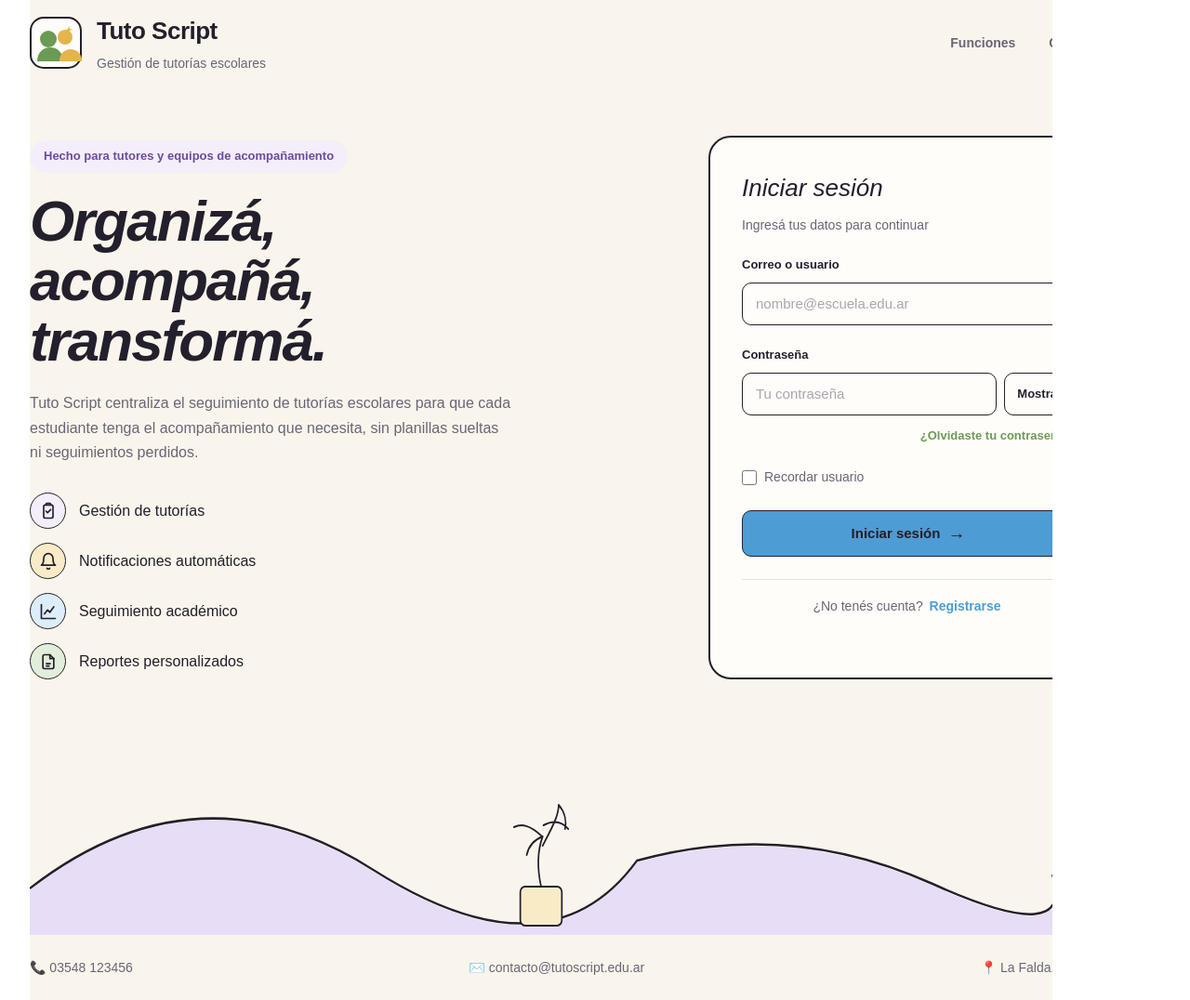
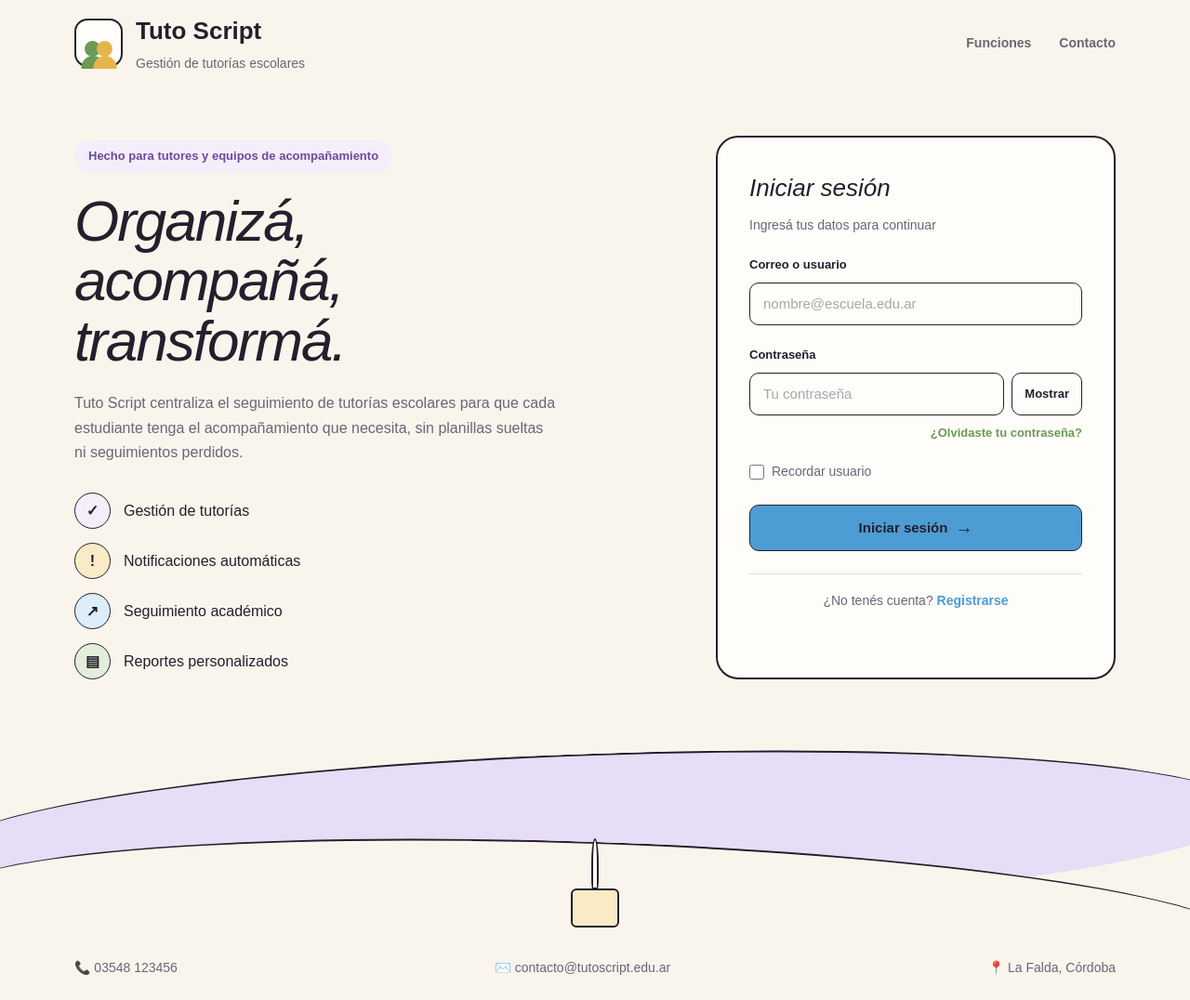
Before and after one commit to Andres-Morillo/SistemaDeTutorias, a Vue app in the folder sistema-tutorias/: page / in a window 1280 px wide. Shown: the whole page at 93% size. Built offline with nearby package versions, Linux system fonts and the light colour scheme.

Commit message:
login + main.css (grid fixed)

```diff
--- a/sistema-tutorias/src/assets/main.css
+++ b/sistema-tutorias/src/assets/main.css
@@ -1,35 +1,20 @@
 @import './base.css';
 
+html,
+body,
 #app {
-
-  margin: 0 auto;
-  padding: 2rem;
-  font-weight: normal;
+  width: 100%;
+  min-height: 100%;
+  margin: 0;
+  padding: 0;
 }
 
-a,
-.green {
-  text-decoration: none;
-  color: hsla(160, 100%, 37%, 1);
-  transition: 0.4s;
-  padding: 3px;
+body {
+  min-width: 0;
+  min-height: 100vh;
 }
 
-@media (hover: hover) {
-  a:hover {
-    background-color: hsla(160, 100%, 37%, 0.2);
-  }
+#app {
+  width: 100%;
+  min-height: 100vh;
 }
-
-@media (min-width: 1024px) {
-  body {
-    display: flex;
-    place-items: center;
-  }
-
-  #app {
-    display: grid;
-    grid-template-columns: 1fr 1fr;
-    padding: 0 2rem;
-  }
-}
--- a/sistema-tutorias/src/components/login.vue
+++ b/sistema-tutorias/src/components/login.vue
@@ -1,54 +1,17 @@
 <template>
   <div class="login-page">
 
-    <!-- ================= HEADER ================= -->
     <header class="header">
       <div class="brand">
-
-        <svg
-          class="logo"
-          width="56"
-          height="56"
-          viewBox="0 0 56 56"
-          fill="none"
-        >
-          <rect
-            x="1"
-            y="1"
-            width="54"
-            height="54"
-            rx="14"
-            fill="#FFFDF9"
-            stroke="#231F2C"
-            stroke-width="2"
-          />
-
-          <circle cx="20" cy="24" r="9" fill="#6B9A55" />
-          <circle cx="38" cy="22" r="8" fill="#E5B54C" />
-
-          <path
-            d="M8 48c0-9 6-15 14-15s14 6 14 15"
-            fill="#6B9A55"
-          />
-
-          <path
-            d="M32 48c0-8 5-13 12-13s12 5 12 13"
-            fill="#E5B54C"
-          />
-
-          <path
-            d="M42 10l1 3 3 1-3 1-1 3-1-3-3-1 3-1z"
-            fill="#E5B54C"
-          />
-        </svg>
-
-        <div class="brand-text">
-          <p class="brand-name">Tuto Script</p>
-          <p class="brand-description">
-            Gestión de tutorías escolares
-          </p>
+        <div class="logo">
+          <span class="logo-person purple"></span>
+          <span class="logo-person yellow"></span>
         </div>
 
+        <div>
+          <p class="brand-name">Tuto Script</p>
+          <p class="brand-description">Gestión de tutorías escolares</p>
+        </div>
       </div>
 
       <nav class="navigation">
@@ -57,13 +20,9 @@
       </nav>
     </header>
 
-
-    <!-- ================= CONTENIDO PRINCIPAL ================= -->
     <main class="main-content">
 
-      <!-- --------- LADO IZQUIERDO --------- -->
       <section class="presentation" id="funciones">
-
         <span class="eyebrow">
           Hecho para tutores y equipos de acompañamiento
         </span>
@@ -80,117 +39,49 @@
           sin planillas sueltas ni seguimientos perdidos.
         </p>
 
-
-        <!-- CARACTERÍSTICAS -->
         <div class="features">
 
           <div class="feature">
             <div class="feature-icon purple">
-              <svg
-                width="20"
-                height="20"
-                viewBox="0 0 24 24"
-                fill="none"
-                stroke="#231F2C"
-                stroke-width="2"
-                stroke-linecap="round"
-                stroke-linejoin="round"
-              >
-                <rect x="6" y="4" width="12" height="17" rx="2"/>
-                <path d="M9 4V3a1 1 0 0 1 1-1h4a1 1 0 0 1 1 1v1"/>
-                <path d="M9 12l2 2 4-4"/>
-              </svg>
+              ✓
             </div>
-
             <span>Gestión de tutorías</span>
           </div>
 
-
           <div class="feature">
             <div class="feature-icon yellow">
-              <svg
-                width="20"
-                height="20"
-                viewBox="0 0 24 24"
-                fill="none"
-                stroke="#231F2C"
-                stroke-width="2"
-                stroke-linecap="round"
-                stroke-linejoin="round"
-              >
-                <path d="M18 8a6 6 0 0 0-12 0c0 7-3 9-3 9h18s-3-2-3-9"/>
-                <path d="M13.7 21a2 2 0 0 1-3.4 0"/>
-              </svg>
+              !
             </div>
-
             <span>Notificaciones automáticas</span>
           </div>
 
-
           <div class="feature">
             <div class="feature-icon blue">
-              <svg
-                width="20"
-                height="20"
-                viewBox="0 0 24 24"
-                fill="none"
-                stroke="#231F2C"
-                stroke-width="2"
-                stroke-linecap="round"
-                stroke-linejoin="round"
-              >
-                <path d="M3 3v18h18"/>
-                <path d="M7 15l4-5 3 3 5-7"/>
-              </svg>
+              ↗
             </div>
-
             <span>Seguimiento académico</span>
           </div>
 
-
           <div class="feature">
             <div class="feature-icon green">
-              <svg
-                width="20"
-                height="20"
-                viewBox="0 0 24 24"
-                fill="none"
-                stroke="#231F2C"
-                stroke-width="2"
-                stroke-linecap="round"
-                stroke-linejoin="round"
-              >
-                <path d="M14 3H7a2 2 0 0 0-2 2v14a2 2 0 0 0 2 2h10a2 2 0 0 0 2-2V8z"/>
-                <path d="M14 3v5h5"/>
-                <path d="M9.5 14.5h5M9.5 17.5h3.5"/>
-              </svg>
+              ▤
             </div>
-
             <span>Reportes personalizados</span>
           </div>
 
         </div>
-
       </section>
 
-
-      <!-- --------- LOGIN --------- -->
       <section class="login-card">
 
         <div class="login-header">
           <h2>Iniciar sesión</h2>
-
-          <p>
-            Ingresá tus datos para continuar
-          </p>
+          <p>Ingresá tus datos para continuar</p>
         </div>
-
 
         <form @submit.prevent="handleSubmit">
 
-          <!-- USUARIO -->
           <div class="input-group">
-
             <label for="email">
               Correo o usuario
             </label>
@@ -202,20 +93,15 @@
               autocomplete="username"
               placeholder="nombre@escuela.edu.ar"
               required
-            />
-
+            >
           </div>
 
-
-          <!-- CONTRASEÑA -->
           <div class="input-group">
-
             <label for="password">
               Contraseña
             </label>
 
             <div class="password-container">
-
               <input
                 id="password"
                 v-model="form.password"
@@ -223,7 +109,7 @@
                 autocomplete="current-password"
                 placeholder="Tu contraseña"
                 required
-              />
+              >
 
               <button
                 type="button"
@@ -232,13 +118,9 @@
               >
                 {{ showPassword ? 'Ocultar' : 'Mostrar' }}
               </button>
-
             </div>
-
           </div>
 
-
-          <!-- OLVIDASTE CONTRASEÑA -->
           <a
             href="#"
             class="forgot-password"
@@ -247,21 +129,15 @@
             ¿Olvidaste tu contraseña?
           </a>
 
-
-          <!-- RECORDAR -->
           <label class="remember">
-
             <input
               v-model="form.remember"
               type="checkbox"
-            />
+            >
 
             <span>Recordar usuario</span>
-
           </label>
 
-
-          <!-- BOTÓN -->
           <button
             type="submit"
             class="login-button"
@@ -270,8 +146,6 @@
             <span>→</span>
           </button>
 
-
-          <!-- MENSAJE -->
           <p
             v-if="statusMessage"
             class="status-message"
@@ -279,107 +153,42 @@
             {{ statusMessage }}
           </p>
 
-
           <div class="separator"></div>
 
-
-          <!-- REGISTRO -->
           <p class="register">
             ¿No tenés cuenta?
-
-            <a
-              href="#"
-              @click.prevent
-            >
+            <a href="#" @click.prevent>
               Registrarse
             </a>
           </p>
 
         </form>
-
       </section>
 
     </main>
 
+    <div class="landscape" aria-hidden="true">
+      <div class="hill hill-back"></div>
+      <div class="hill hill-front"></div>
 
-    <!-- ================= PAISAJE ================= -->
-    <svg
-      class="landscape"
-      viewBox="0 0 1280 220"
-      preserveAspectRatio="none"
-      aria-hidden="true"
-    >
+      <div class="launch">
+        <div class="rocket"></div>
+      </div>
+    </div>
 
-      <path
-        d="M0 172 Q 210 32 430 152 T 760 142 Q 950 97 1130 167 T 1280 157 V220 H0 Z"
-        fill="#E7DDF6"
-      />
-
-      <path
-        d="M0 170 Q 210 30 430 150 T 760 140 Q 950 95 1130 165 T 1280 155"
-        fill="none"
-        stroke="#231F2C"
-        stroke-width="2.5"
-      />
-
-      <rect
-        x="614"
-        y="168"
-        width="52"
-        height="42"
-        rx="6"
-        fill="#FAEBC7"
-        stroke="#231F2C"
-        stroke-width="2"
-      />
-
-      <path
-        d="
-          M640 168
-          C634 144 636 128 642 114
-          M642 114
-          C630 118 624 126 622 134
-          M642 124
-          C654 104 662 92 662 80
-          M662 80
-          C670 88 672 98 670 106
-          M640 113
-          C626 102 616 100 606 104
-          M643 102
-          C656 96 666 98 674 106
-        "
-        fill="none"
-        stroke="#231F2C"
-        stroke-width="2"
-        stroke-linecap="round"
-      />
-
-    </svg>
-
-
-    <!-- ================= FOOTER ================= -->
-    <footer
-      class="footer"
-      id="contacto"
-    >
-
+    <footer class="footer" id="contacto">
       <span>📞 03548 123456</span>
-
       <span>✉️ contacto@tutoscript.edu.ar</span>
-
       <span>📍 La Falda, Córdoba</span>
-
     </footer>
 
   </div>
 </template>
 
-
 <script setup>
 import { reactive, ref } from 'vue'
 
 const showPassword = ref(false)
-
 const statusMessage = ref('')
 
 const form = reactive({
@@ -388,64 +197,40 @@ const form = reactive({
   remember: false
 })
 
-
 function handleSubmit() {
   statusMessage.value =
     'Esto es una vista de demostración — no hay backend conectado todavía.'
 }
 </script>
 
-
 <style scoped>
 
-/* =========================================================
-   RESET
-========================================================= */
+:global(*) {
+  box-sizing: border-box;
+}
 
 :global(html),
 :global(body),
 :global(#app) {
   margin: 0;
-  width: 100%;
-  min-width: 1100px;
   min-height: 100%;
 }
 
-* {
-  box-sizing: border-box;
-}
-
-
-/* =========================================================
-   PÁGINA
-========================================================= */
-
 .login-page {
-  width: 100%;
-  min-width: 1100px;
   min-height: 100vh;
-
   background: #faf5ec;
   color: #231f2c;
-
-  font-family:
-    Arial,
-    Helvetica,
-    sans-serif;
-
+  font-family: Arial, Helvetica, sans-serif;
   overflow-x: hidden;
 }
 
-
-/* =========================================================
-   HEADER
-========================================================= */
+/* HEADER */
 
 .header {
-  width: 1160px;
+  max-width: 1160px;
   height: 92px;
-
   margin: 0 auto;
+  padding: 0 20px;
 
   display: flex;
   align-items: center;
@@ -455,72 +240,101 @@ function handleSubmit() {
 .brand {
   display: flex;
   align-items: center;
-  gap: 16px;
+  gap: 14px;
 }
 
 .logo {
-  flex-shrink: 0;
+  width: 52px;
+  height: 52px;
+
+  display: flex;
+  align-items: center;
+  justify-content: center;
+
+  position: relative;
+
+  border: 2px solid #231f2c;
+  border-radius: 14px;
+  background: #fffdf9;
+}
+
+.logo-person {
+  position: absolute;
+  bottom: 9px;
+
+  width: 17px;
+  height: 17px;
+
+  border-radius: 50%;
+}
+
+.logo-person::after {
+  content: "";
+  position: absolute;
+
+  width: 25px;
+  height: 14px;
+
+  left: 50%;
+  bottom: -13px;
+  transform: translateX(-50%);
+
+  border-radius: 14px 14px 0 0;
+}
+
+.logo-person.purple {
+  left: 9px;
+  background: #6b9a55;
+}
+
+.logo-person.purple::after {
+  background: #6b9a55;
+}
+
+.logo-person.yellow {
+  right: 9px;
+  background: #e5b54c;
+}
+
+.logo-person.yellow::after {
+  background: #e5b54c;
 }
 
 .brand-name {
   margin: 0;
-
   font-size: 26px;
   font-weight: 700;
-  letter-spacing: -0.5px;
 }
 
 .brand-description {
   margin: 3px 0 0;
-
+  color: #6b6577;
   font-size: 14px;
-  color: #6b6577;
 }
 
 .navigation {
   display: flex;
-  align-items: center;
   gap: 30px;
 }
 
 .navigation a {
   color: #6b6577;
-
   text-decoration: none;
-
   font-size: 14px;
   font-weight: 600;
-
-  transition:
-    color 0.2s ease;
 }
 
-.navigation a:hover {
-  color: #231f2c;
-}
-
-
-/* =========================================================
-   CONTENIDO
-========================================================= */
+/* MAIN */
 
 .main-content {
-  width: 1160px;
-
+  max-width: 1160px;
   margin: 0 auto;
+  padding: 54px 20px 0;
 
   display: grid;
   grid-template-columns: 1fr 430px;
-
-  column-gap: 90px;
-
-  padding-top: 54px;
+  gap: 70px;
 }
-
-
-/* =========================================================
-   PRESENTACIÓN
-========================================================= */
 
 .presentation {
   padding-top: 5px;
@@ -532,11 +346,9 @@ function handleSubmit() {
   padding: 7px 15px;
 
   background: #f4eefb;
-
   border-radius: 999px;
 
   color: #6c4b9c;
-
   font-size: 13px;
   font-weight: 600;
 }
@@ -546,42 +358,33 @@ function handleSubmit() {
 
   font-size: 62px;
   line-height: 1.04;
-
   letter-spacing: -2px;
 
   font-style: italic;
-  font-weight: 700;
 }
 
 .description {
-  width: 520px;
-
+  max-width: 520px;
   margin: 22px 0 0;
 
   color: #6b6577;
-
   font-size: 16px;
   line-height: 1.65;
 }
 
-
-/* =========================================================
-   FEATURES
-========================================================= */
+/* FEATURES */
 
 .features {
   margin-top: 30px;
 
   display: flex;
   flex-direction: column;
-
   gap: 15px;
 }
 
 .feature {
   display: flex;
   align-items: center;
-
   gap: 14px;
 
   font-size: 16px;
@@ -592,58 +395,50 @@ function handleSubmit() {
   width: 39px;
   height: 39px;
 
-  border: 1.5px solid #231f2c;
-
-  border-radius: 50%;
-
   display: flex;
   align-items: center;
   justify-content: center;
 
   flex-shrink: 0;
+
+  border: 1.5px solid #231f2c;
+  border-radius: 50%;
+
+  font-weight: 700;
 }
 
-.purple {
+.feature-icon.purple {
   background: #f4eefb;
 }
 
-.yellow {
+.feature-icon.yellow {
   background: #faebc7;
 }
 
-.blue {
+.feature-icon.blue {
   background: #dceef9;
 }
 
-.green {
+.feature-icon.green {
   background: #e2eeda;
 }
 
-
-/* =========================================================
-   LOGIN CARD
-========================================================= */
+/* LOGIN */
 
 .login-card {
-  width: 430px;
+  width: 100%;
+
+  padding: 34px;
 
   background: #fffdf9;
 
   border: 2px solid #231f2c;
-
   border-radius: 24px;
-
-  padding: 34px;
 }
-
-
-/* HEADER LOGIN */
 
 .login-header h2 {
   margin: 0;
-
   font-size: 26px;
-
   font-style: italic;
 }
 
@@ -651,14 +446,10 @@ function handleSubmit() {
   margin: 7px 0 0;
 
   color: #6b6577;
-
   font-size: 14px;
 }
 
-
-/* =========================================================
-   INPUTS
-========================================================= */
+/* INPUTS */
 
 .input-group {
   margin-top: 22px;
@@ -680,38 +471,25 @@ function handleSubmit() {
   padding: 0 14px;
 
   border: 1.5px solid #231f2c;
-
   border-radius: 10px;
 
   background: #fffdf9;
-
   color: #231f2c;
 
   font-family: inherit;
   font-size: 15px;
-
   outline: none;
-
-  transition:
-    box-shadow 0.15s ease,
-    background 0.15s ease;
 }
 
 .input-group input:focus {
-  background: #ffffff;
-
-  box-shadow:
-    0 0 0 3px rgba(78, 156, 212, 0.15);
+  background: white;
 }
 
 .input-group input::placeholder {
   color: #aaa5ad;
 }
 
-
-/* =========================================================
-   CONTRASEÑA
-========================================================= */
+/* PASSWORD */
 
 .password-container {
   display: flex;
@@ -728,30 +506,18 @@ function handleSubmit() {
   padding: 0 13px;
 
   border: 1.5px solid #231f2c;
-
   border-radius: 10px;
 
   background: #fffdf9;
-
   color: #231f2c;
 
   font-size: 13px;
   font-weight: 600;
 
   cursor: pointer;
-
-  transition:
-    background 0.15s ease;
 }
 
-.show-password:hover {
-  background: #f4eee8;
-}
-
-
-/* =========================================================
-   OLVIDASTE CONTRASEÑA
-========================================================= */
+/* FORGOT */
 
 .forgot-password {
   display: block;
@@ -768,19 +534,11 @@ function handleSubmit() {
   font-weight: 600;
 }
 
-.forgot-password:hover {
-  text-decoration: underline;
-}
-
-
-/* =========================================================
-   RECORDAR
-========================================================= */
+/* REMEMBER */
 
 .remember {
   display: flex;
   align-items: center;
-
   gap: 8px;
 
   margin-top: 20px;
@@ -788,21 +546,15 @@ function handleSubmit() {
   color: #6b6577;
 
   font-size: 14px;
-
   cursor: pointer;
 }
 
 .remember input {
   width: 16px;
   height: 16px;
-
-  cursor: pointer;
 }
 
-
-/* =========================================================
-   BOTÓN LOGIN
-========================================================= */
+/* BUTTON */
 
 .login-button {
   width: 100%;
@@ -810,48 +562,28 @@ function handleSubmit() {
 
   margin-top: 24px;
 
+  display: flex;
+  align-items: center;
+  justify-content: center;
+  gap: 8px;
+
   border: 1.5px solid #231f2c;
-
   border-radius: 10px;
 
   background: #4e9cd4;
-
   color: #231f2c;
 
   font-size: 15px;
   font-weight: 700;
 
   cursor: pointer;
-
-  display: flex;
-  align-items: center;
-  justify-content: center;
-
-  gap: 8px;
-
-  transition:
-    transform 0.12s ease,
-    background 0.15s ease;
-}
-
-.login-button:hover {
-  background: #61a9dd;
-
-  transform: translateY(-1px);
-}
-
-.login-button:active {
-  transform: translateY(0);
 }
 
 .login-button span {
   font-size: 19px;
 }
 
-
-/* =========================================================
-   MENSAJE
-========================================================= */
+/* STATUS */
 
 .status-message {
   margin: 12px 0 0;
@@ -862,27 +594,14 @@ function handleSubmit() {
 
   font-size: 13px;
   font-weight: 600;
-
   line-height: 1.4;
 }
 
-
-/* =========================================================
-   SEPARADOR
-========================================================= */
-
 .separator {
-  height: 1.5px;
-
+  height: 1px;
   margin: 24px 0 17px;
-
   background: #e7e0d3;
 }
-
-
-/* =========================================================
-   REGISTRO
-========================================================= */
 
 .register {
   margin: 0;
@@ -890,55 +609,148 @@ function handleSubmit() {
   text-align: center;
 
   color: #6b6577;
-
   font-size: 14px;
 }
 
 .register a {
   color: #4e9cd4;
-
   font-weight: 700;
-
   text-decoration: none;
 }
 
-.register a:hover {
-  text-decoration: underline;
+/* LANDSCAPE */
+
+.landscape {
+  position: relative;
+
+  height: 220px;
+  margin-top: 55px;
+
+  overflow: hidden;
 }
 
-
-/* =========================================================
-   PAISAJE
-========================================================= */
-
-.landscape {
-  display: block;
-
-  width: 100%;
-  height: 220px;
-
-  margin-top: 55px;
+.hill {
+  position: absolute;
+  left: -5%;
+  width: 110%;
+  border-top: 2px solid #231f2c;
+  border-radius: 50%;
 }
 
+.hill-back {
+  bottom: 25px;
+  height: 170px;
+  background: #e7ddf6;
+  transform: rotate(-2deg);
+}
 
-/* =========================================================
-   FOOTER
-========================================================= */
+.hill-front {
+  bottom: -70px;
+  height: 170px;
+  background: #faf5ec;
+  transform: rotate(2deg);
+}
+
+.launch {
+  position: absolute;
+
+  left: 50%;
+  bottom: 8px;
+  transform: translateX(-50%);
+
+  width: 52px;
+  height: 42px;
+
+  border: 2px solid #231f2c;
+  border-radius: 6px;
+
+  background: #faebc7;
+}
+
+.rocket {
+  position: absolute;
+
+  left: 50%;
+  bottom: 39px;
+
+  width: 8px;
+  height: 55px;
+
+  transform: translateX(-50%);
+
+  background: #fffdf9;
+
+  border: 2px solid #231f2c;
+  border-radius: 50% 50% 20% 20%;
+}
+
+/* FOOTER */
 
 .footer {
-  width: 1160px;
-
-  height: 70px;
+  max-width: 1160px;
+  min-height: 70px;
 
   margin: 0 auto;
+  padding: 0 20px;
 
   display: flex;
   align-items: center;
   justify-content: space-between;
 
   color: #6b6577;
-
   font-size: 14px;
 }
 
+/* RESPONSIVE */
+
+@media (max-width: 850px) {
+  .header {
+    height: auto;
+    padding-top: 20px;
+    padding-bottom: 20px;
+  }
+
+  .navigation {
+    display: none;
+  }
+
+  .main-content {
+    grid-template-columns: 1fr;
+    gap: 40px;
+    padding-top: 30px;
+  }
+
+  .presentation h1 {
+    font-size: 48px;
+  }
+
+  .login-card {
+    max-width: 500px;
+  }
+
+  .footer {
+    flex-direction: column;
+    gap: 10px;
+    padding-top: 20px;
+    padding-bottom: 20px;
+  }
+}
+
+@media (max-width: 500px) {
+  .presentation h1 {
+    font-size: 40px;
+  }
+
+  .login-card {
+    padding: 24px;
+  }
+
+  .password-container {
+    flex-direction: column;
+  }
+
+  .show-password {
+    width: 100%;
+  }
+}
 </style>
```
